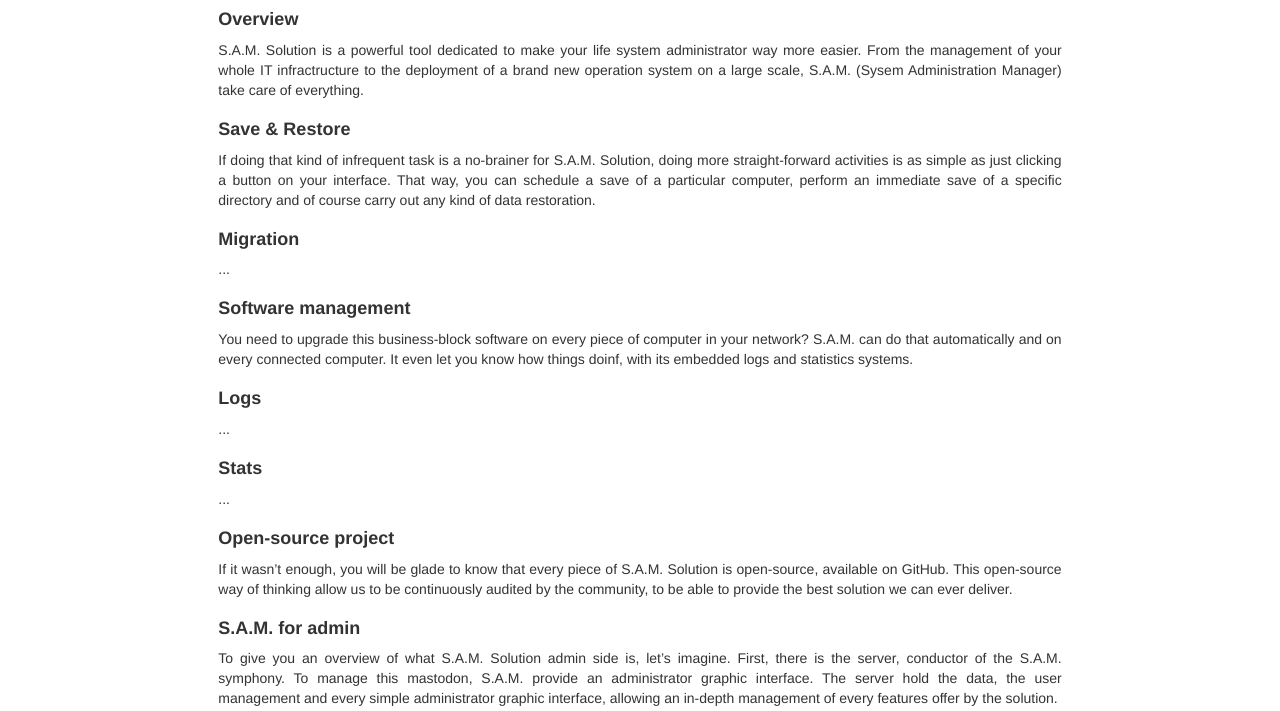
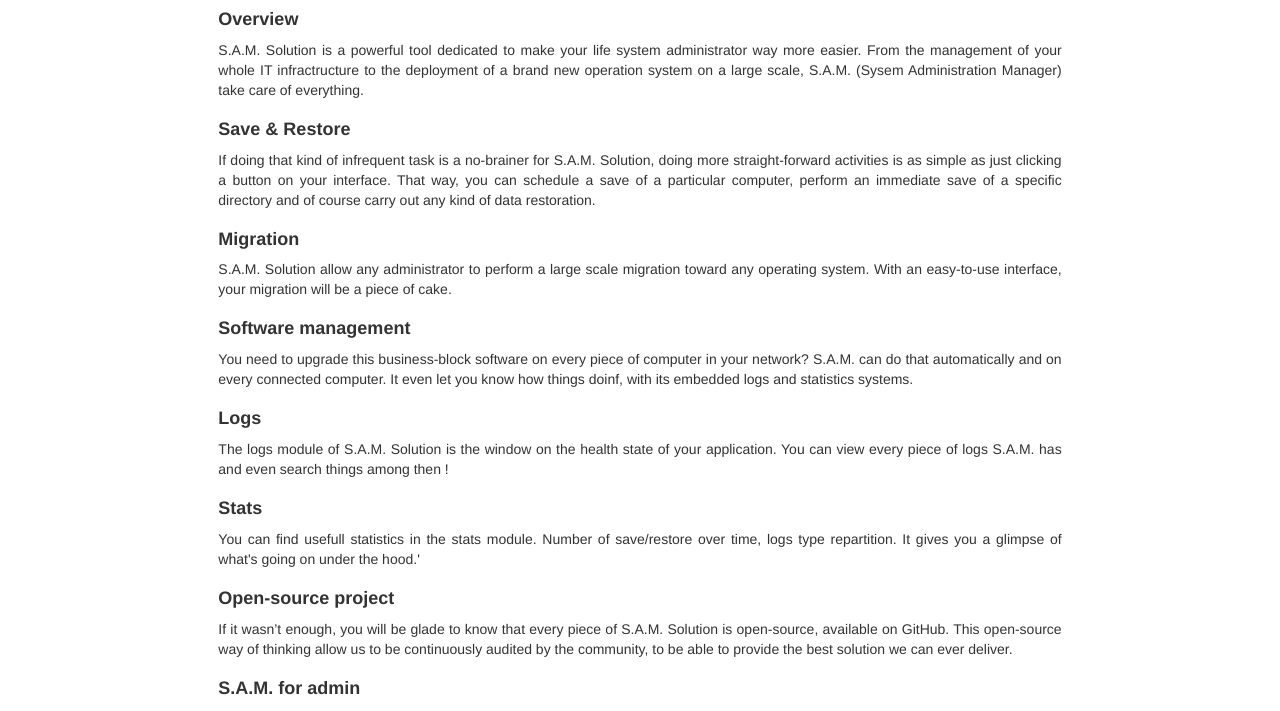
Before and after one commit to EIP-SAM/eip-sam.github.io, a plain HTML site: page features.html in a window 1280 px wide. Shown: the part 71-782 px from the top of the page. Drawn offline with nearby package versions, Linux system fonts and the light colour scheme.

Commit message:
#1: add explanation for missing modules

```diff
--- a/features.html
+++ b/features.html
@@ -56,7 +56,7 @@
       <div class="col-md-8 col-md-offset-2">
         <h4>Migration</h4>
         <p class="row-explanation">
-          ...
+          S.A.M. Solution allow any administrator to perform a large scale migration toward any operating system. With an easy-to-use interface, your migration will be a piece of cake.
          </p>
       </div>
     </div>
@@ -73,7 +73,7 @@
       <div class="col-md-8 col-md-offset-2">
         <h4>Logs</h4>
         <p class="row-explanation">
-          ...
+          The logs module of S.A.M. Solution is the window on the health state of your application. You can view every piece of logs S.A.M. has and even search things among then !
          </p>
       </div>
     </div>
@@ -81,7 +81,7 @@
       <div class="col-md-8 col-md-offset-2">
         <h4>Stats</h4>
         <p class="row-explanation">
-          ...
+          You can find usefull statistics in the stats module. Number of save/restore over time, logs type repartition. It gives you a glimpse of what's going on under the hood.'
          </p>
       </div>
     </div>
```
